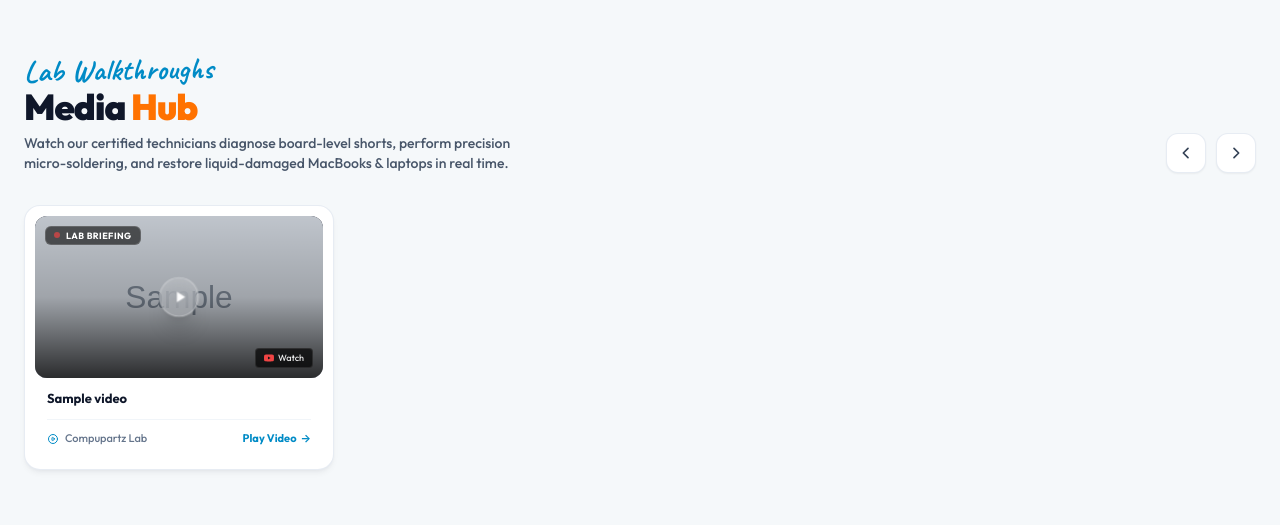
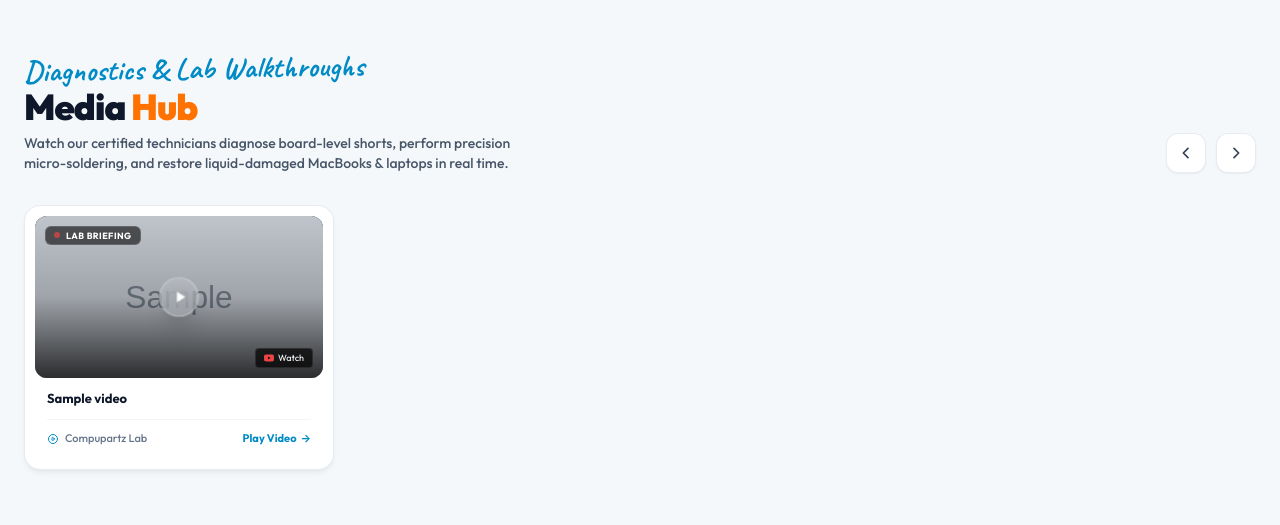
Before and after one commit to El-viktoh/Compupartz, a Django app: page / in a window 1280 px wide. Shown: the part 2626-3151 px from the top of the page. Run offline with Django 4.2, Linux system fonts and the light colour scheme; tables that the repository leaves empty hold one stand-in row (values such as "Sample post"); grey boxes marked "Sample" are stand-in pictures.

Commit message:
style(home): update media hub tagline to Diagnostics & Lab Walkthroughs

```diff
--- a/templates/home.html
+++ b/templates/home.html
@@ -466,7 +466,7 @@
             <div>
                 <!-- Script Accent Tagline -->
                 <span class="hero-script-font text-2xl sm:text-3xl text-[#008BC6] dark:text-[#38bdf8] font-bold block mb-0.5 transform -rotate-1">
-                    Lab Walkthroughs
+                    Diagnostics & Lab Walkthroughs
                 </span>
                 <h2 class="text-2xl sm:text-3xl lg:text-4xl font-display font-black tracking-tight text-slate-900 dark:text-white leading-[1.15] transition-colors duration-300">
                     Media <span class="text-[#FF7200]">Hub</span>
```
